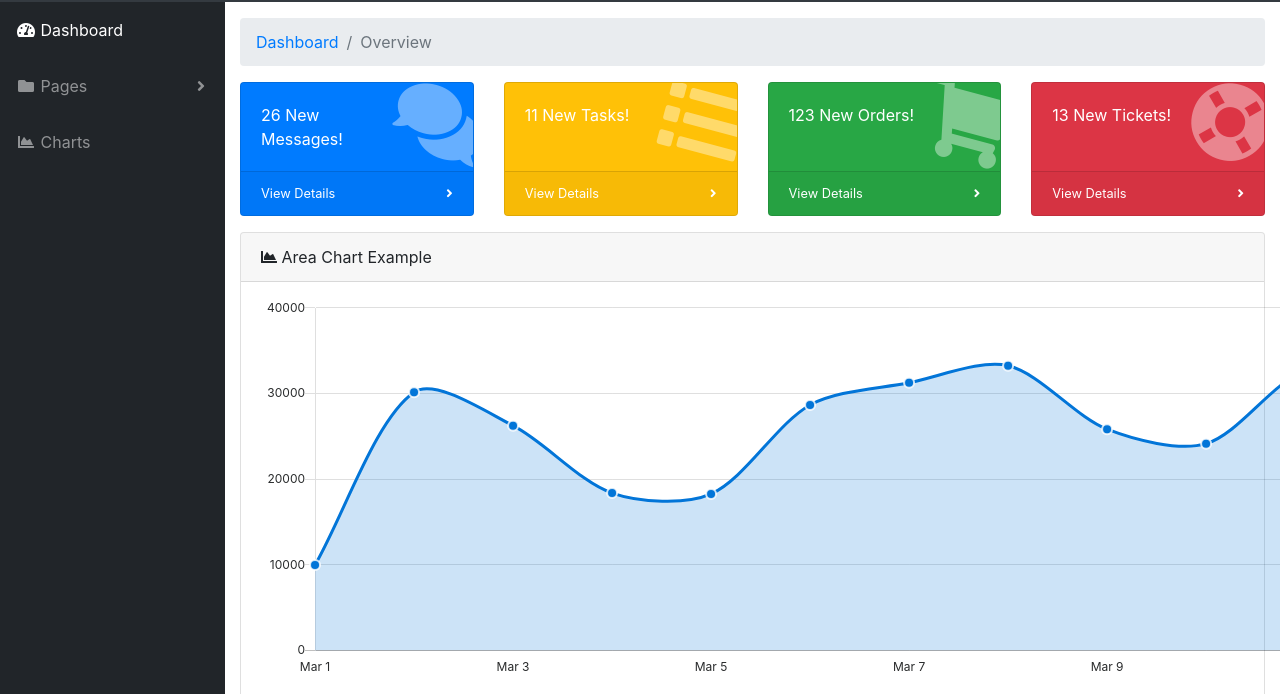
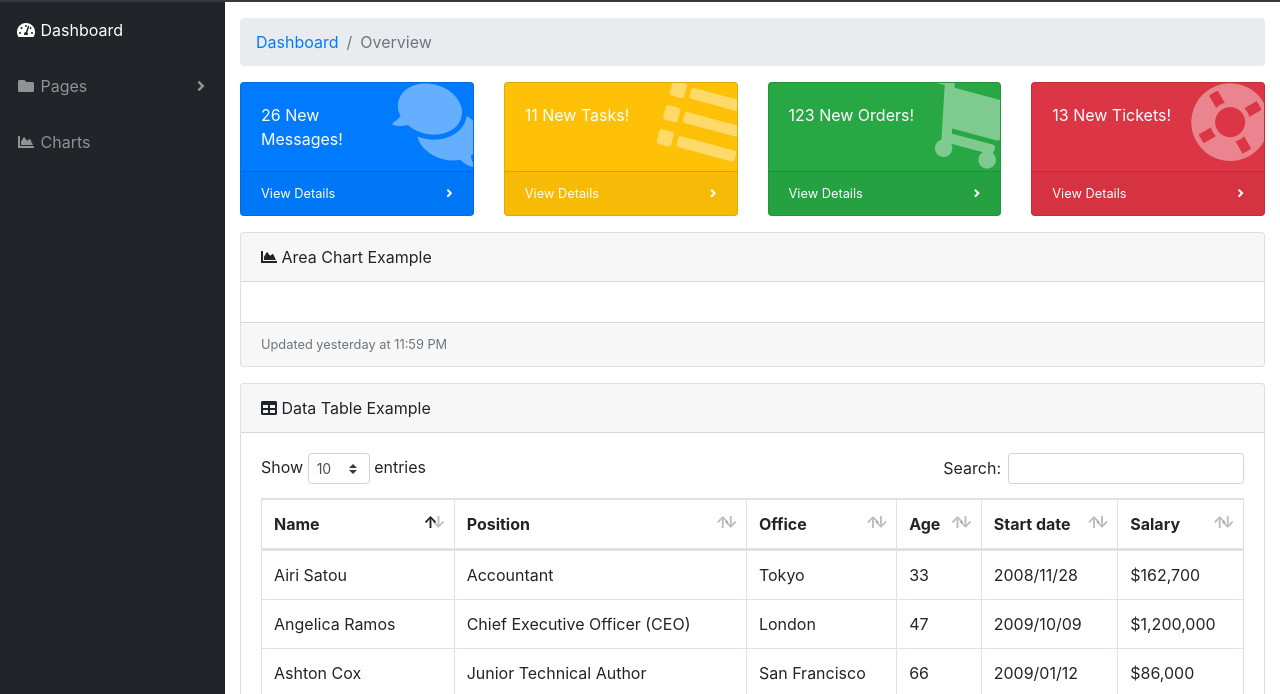
Before and after one commit to Carlosc23/admin, a website with bundled scripts: page index.html in a window 1280 px wide. Shown: the part 54-748 px from the top of the page. Built offline with nearby package versions, Linux system fonts and the light colour scheme.

Commit message:
drop graph

```diff
--- a/index.html
+++ b/index.html
@@ -179,7 +179,7 @@
             <i class="fas fa-chart-area"></i>
             Area Chart Example</div>
           <div class="card-body">
-            <canvas id="myAreaChart" width="100%" height="30"></canvas>
+
           </div>
           <div class="card-footer small text-muted">Updated yesterday at 11:59 PM</div>
         </div>
```
